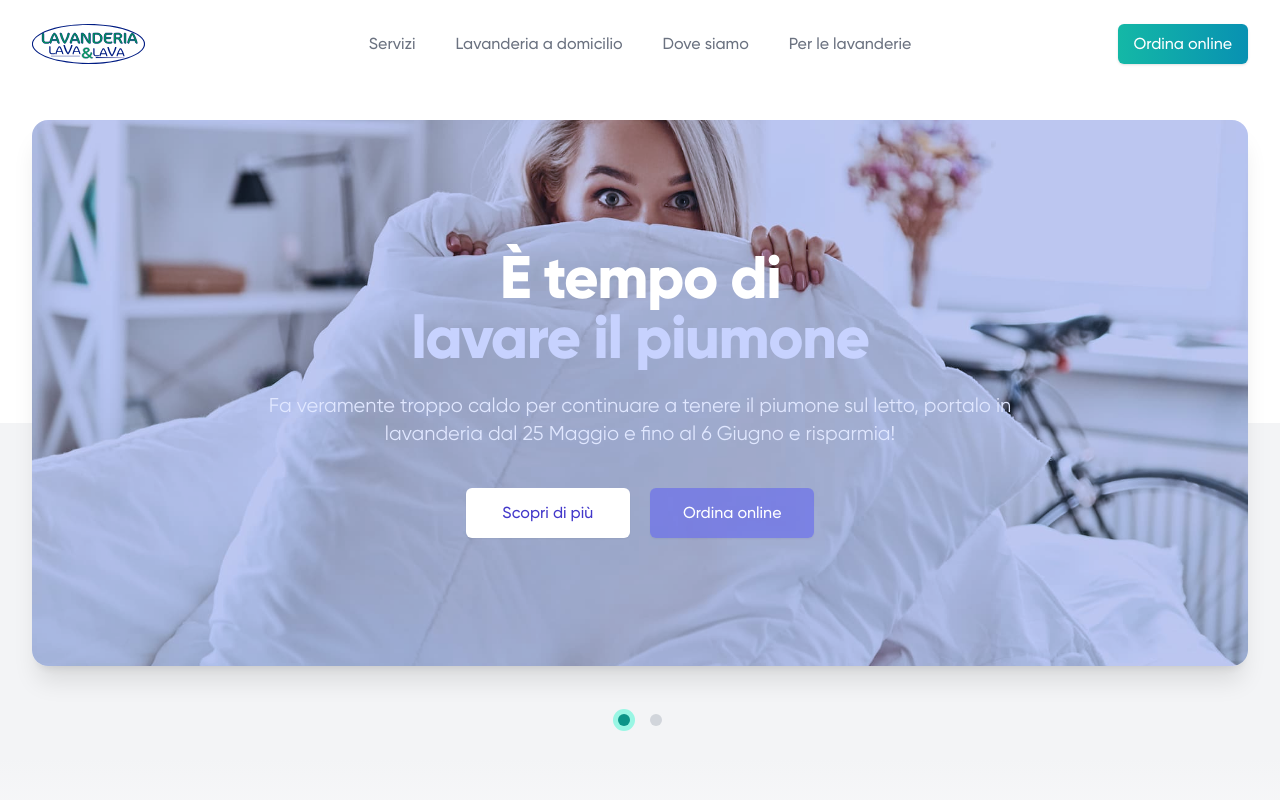
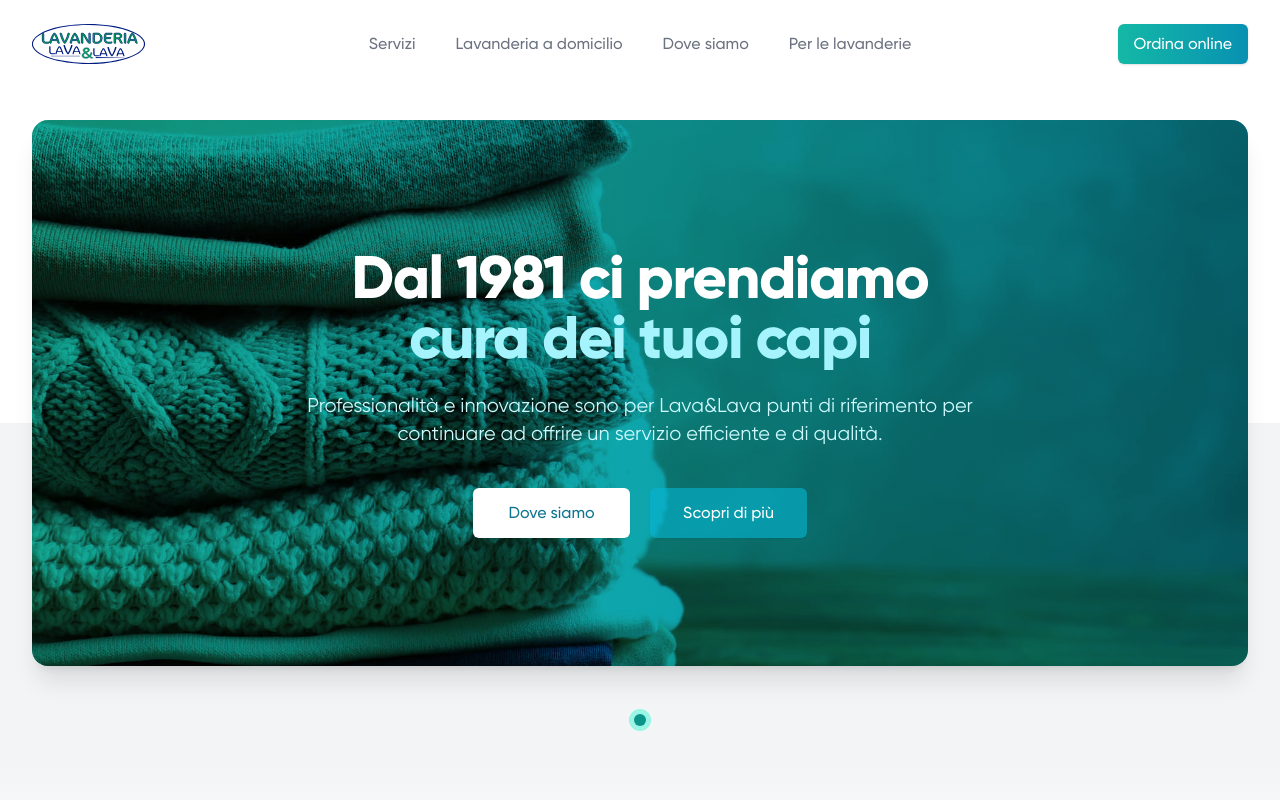
Before and after one commit to lavaelava/lavalava.it, a Next.js app: page / in a window 1280 px wide. Shown: the top 800 px of the page. Built offline with nearby package versions, Linux system fonts and the light colour scheme.

Commit message:
hide "promo piumoni"

```diff
--- a/components/HeroSlider.js
+++ b/components/HeroSlider.js
@@ -26,7 +26,7 @@ export default function HeroSlider() {
         <div className="absolute inset-x-0 bottom-0 bg-gray-100 h-1/2" />
         <div className="mx-auto max-w-7xl sm:px-6 lg:px-8">
           <div ref={sliderRef} className="keen-slider">
-            <div className="relative shadow-xl keen-slider__slide sm:rounded-2xl sm:overflow-hidden">
+            {/* <div className="relative shadow-xl keen-slider__slide sm:rounded-2xl sm:overflow-hidden">
               <div className="absolute inset-0">
                 <Image
                   className="absolute inset-0 object-cover w-full h-full"
@@ -64,7 +64,7 @@ export default function HeroSlider() {
                   </div>
                 </div>
               </div>
-            </div>
+            </div> */}
 
             <div className="relative shadow-xl keen-slider__slide sm:rounded-2xl sm:overflow-hidden">
               <div className="absolute inset-0">
```
